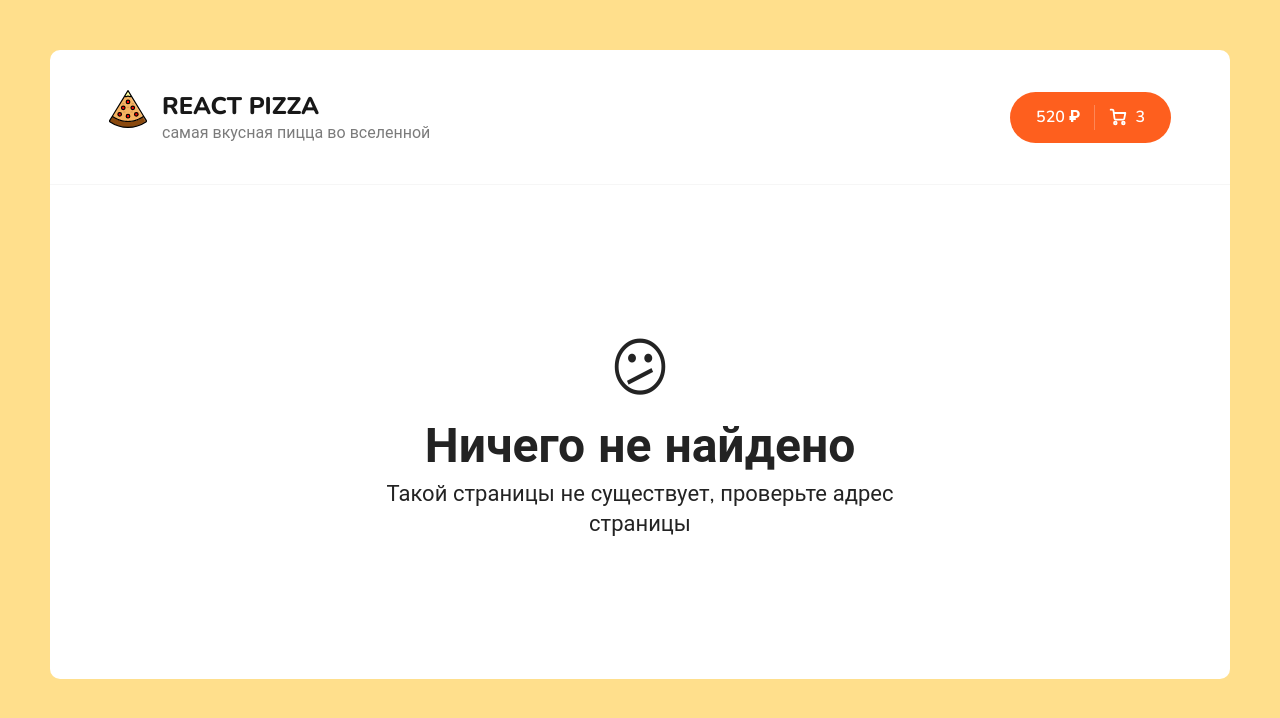
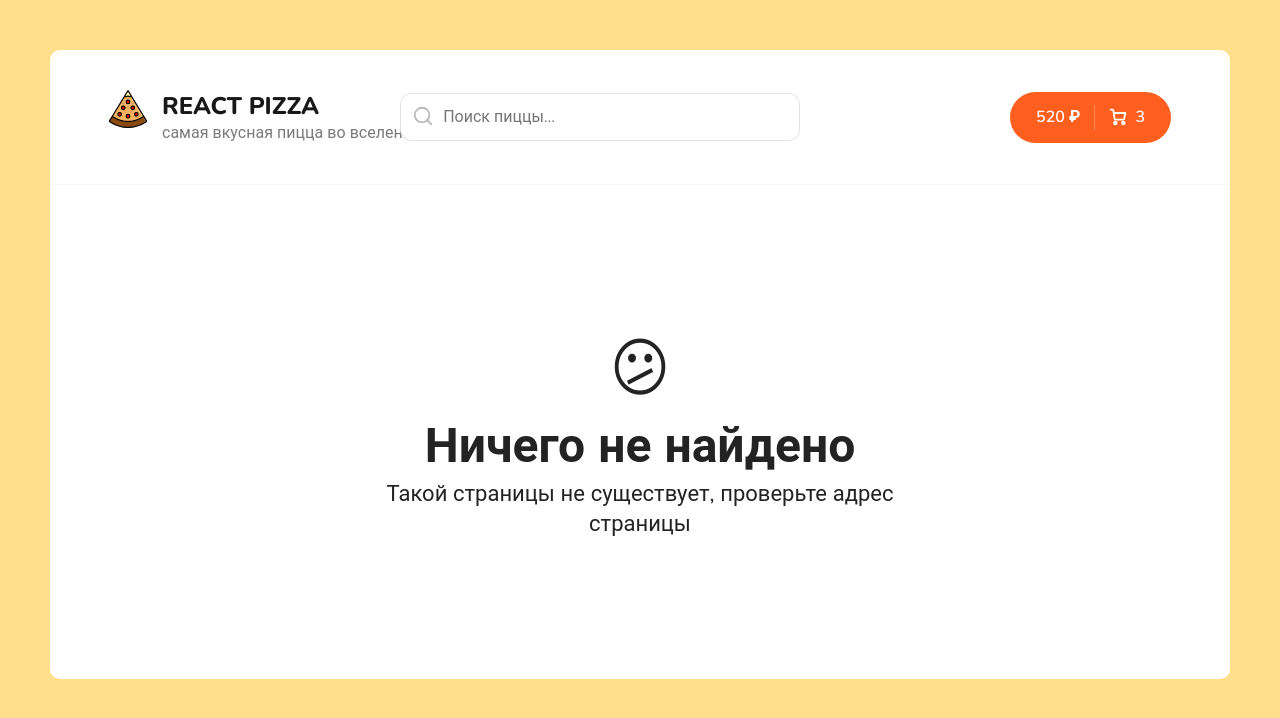
Before and after one commit to Romeli9/react-pizza, a React (Create React App) app: page /pizza/1 in a window 1280 px wide. Shown: the top 718 px of the page. Built offline with nearby package versions, Linux system fonts and the light colour scheme.

Commit message:
added search and sort

```diff
--- a/src/App.js
+++ b/src/App.js
@@ -1,4 +1,5 @@
 import { Routes, Route } from 'react-router-dom';
+import { useState } from 'react';
 
 import './scss/app.scss';
 import Header from './components/Header';
@@ -7,12 +8,14 @@ import Cart from './pages/Cart';
 import NotFound from './pages/NotFound';
 
 function App() {
+  const [searchValue, setSearchValue] = useState('');
+
   return (
     <div className="wrapper">
-      <Header />
+      <Header searchValue={searchValue} setSearchValue={setSearchValue} />
       <div className="content">
         <Routes>
-          <Route exact path="/" element={<Home />} />
+          <Route exact path="/" element={<Home searchValue={searchValue} />} />
           <Route exact path="/cart" element={<Cart />} />
           <Route exact path="*" element={<NotFound />} />
         </Routes>
--- a/src/components/Categories.jsx
+++ b/src/components/Categories.jsx
@@ -1,12 +1,6 @@
 import { useState } from 'react';
 
-function Categories() {
-  const [activeIndex, setActiveIndex] = useState(0);
-
-  const onClickCategory = (index) => {
-    setActiveIndex(index);
-  };
-
+function Categories({ categoryId, onClickCategory }) {
   const categoriesList = ['Все', 'Мясные', 'Вегетарианская', 'Гриль', 'Острые', 'Закрытые'];
 
   return (
@@ -16,7 +10,7 @@ function Categories() {
           <li
             key={ix}
             onClick={() => onClickCategory(ix)}
-            className={activeIndex === ix ? 'active' : ''}>
+            className={categoryId === ix ? 'active' : ''}>
             {category}
           </li>
         ))}
--- a/src/components/Header.jsx
+++ b/src/components/Header.jsx
@@ -1,8 +1,9 @@
 import { Link } from 'react-router-dom';
 
 import logoSvg from '../assets/img/pizza-logo.svg';
+import Search from './Search';
 
-function Header() {
+function Header({ searchValue, setSearchValue }) {
   return (
     <div className="header">
       <div className="container">
@@ -15,7 +16,7 @@ function Header() {
             </div>
           </div>
         </Link>
-
+        <Search searchValue={searchValue} setSearchValue={setSearchValue} />
         <div className="header__cart">
           <Link to="/cart" className="button button--cart">
             <span>520 ₽</span>
--- /dev/null
+++ b/src/components/Search/Search.module.scss
@@ -0,0 +1,42 @@
+.root {
+  position: relative;
+  left: -120px;
+}
+
+.input {
+  border: 1px solid rgba(0, 0, 0, 0.1);
+  padding: 12px 20px;
+  padding-left: 42px;
+  padding-right: 42px;
+  width: 400px;
+  border-radius: 12px;
+  font-size: 16px;
+  transition: all 0.15s ease-in-out;
+
+  &:focus {
+    border: 1px solid rgba(0, 0, 0, 0.2);
+  }
+}
+
+.searchIcon {
+  position: absolute;
+  width: 22px;
+  height: 22px;
+  opacity: 0.3;
+  top: 12px;
+  left: 12px;
+}
+
+.closeIcon {
+  position: absolute;
+  width: 22px;
+  height: 22px;
+  opacity: 0.3;
+  top: 12px;
+  right: 12px;
+  cursor: pointer;
+
+  &:hover {
+    opacity: 0.8;
+  }
+}
--- /dev/null
+++ b/src/components/Search/index.jsx
@@ -0,0 +1,46 @@
+import React from 'react';
+
+import styles from './Search.module.scss';
+
+function Search({ searchValue, setSearchValue }) {
+  console.log(styles);
+
+  return (
+    <div className={styles.root}>
+      <svg
+        className={styles.searchIcon}
+        fill="none"
+        height="24"
+        stroke="currentColor"
+        stroke-linecap="round"
+        stroke-linejoin="round"
+        stroke-width="2"
+        viewBox="0 0 24 24"
+        width="24"
+        xmlns="http://www.w3.org/2000/svg">
+        <circle cx="11" cy="11" r="8" />
+        <line x1="21" x2="16.65" y1="21" y2="16.65" />
+      </svg>
+      <input
+        value={searchValue}
+        onChange={(e) => setSearchValue(e.target.value)}
+        className={styles.input}
+        placeholder="Поиск пиццы..."></input>
+      {searchValue && (
+        <svg
+          onClick={() => setSearchValue('')}
+          className={styles.closeIcon}
+          version="1.1"
+          viewBox="0 0 24 24"
+          xmlns="http://www.w3.org/2000/svg">
+          <g id="grid_system" />
+          <g id="_icons">
+            <path d="M5.3,18.7C5.5,18.9,5.7,19,6,19s0.5-0.1,0.7-0.3l5.3-5.3l5.3,5.3c0.2,0.2,0.5,0.3,0.7,0.3s0.5-0.1,0.7-0.3   c0.4-0.4,0.4-1,0-1.4L13.4,12l5.3-5.3c0.4-0.4,0.4-1,0-1.4s-1-0.4-1.4,0L12,10.6L6.7,5.3c-0.4-0.4-1-0.4-1.4,0s-0.4,1,0,1.4   l5.3,5.3l-5.3,5.3C4.9,17.7,4.9,18.3,5.3,18.7z" />
+          </g>
+        </svg>
+      )}
+    </div>
+  );
+}
+
+export default Search;
--- a/src/components/Sort.jsx
+++ b/src/components/Sort.jsx
@@ -1,44 +1,43 @@
 import { useState } from 'react';
 
-function Sort() {
+function Sort({ sortType, onChangeType, order, onChangeOrder }) {
   const [isOpen, setIsOpen] = useState(false);
-  const [activeIndex, setActiveIndex] = useState(0);
 
-  const arraySort = ['популярности', 'цене', 'алфавиту'];
-
-  const sortName = arraySort[activeIndex];
+  const arraySort = [
+    { name: 'популярности', sortProperty: 'rating' },
+    { name: 'цене', sortProperty: 'price' },
+    { name: 'алфавиту', sortProperty: 'title' },
+  ];
 
   const onClickSort = (index) => {
     setIsOpen((prev) => !isOpen);
-    setActiveIndex(index);
+    onChangeType(index);
   };
 
   return (
     <div className="sort">
       <div className="sort__label">
-        <svg
-          width="10"
-          height="6"
-          viewBox="0 0 10 6"
-          fill="none"
-          xmlns="http://www.w3.org/2000/svg">
-          <path
-            d="M10 5C10 5.16927 9.93815 5.31576 9.81445 5.43945C9.69075 5.56315 9.54427 5.625 9.375 5.625H0.625C0.455729 5.625 0.309245 5.56315 0.185547 5.43945C0.061849 5.31576 0 5.16927 0 5C0 4.83073 0.061849 4.68424 0.185547 4.56055L4.56055 0.185547C4.68424 0.061849 4.83073 0 5 0C5.16927 0 5.31576 0.061849 5.43945 0.185547L9.81445 4.56055C9.93815 4.68424 10 4.83073 10 5Z"
-            fill="#2C2C2C"
-          />
-        </svg>
+        {order === 'asc' ? (
+          <span className="sort__label-order" onClick={() => onChangeOrder('desc')}>
+            ↑
+          </span>
+        ) : (
+          <span className="sort__label-order" onClick={() => onChangeOrder('asc')}>
+            ↓
+          </span>
+        )}
         <b>Сортировка по:</b>
-        <span onClick={() => setIsOpen((prev) => !isOpen)}>{sortName}</span>
+        <span onClick={() => setIsOpen((prev) => !isOpen)}>{sortType.name}</span>
       </div>
       {isOpen && (
         <div className="sort__popup">
           <ul>
-            {arraySort.map((sort, ix) => (
+            {arraySort.map((obj, ix) => (
               <li
                 key={ix}
-                onClick={() => onClickSort(ix)}
-                className={activeIndex === ix ? 'active' : ''}>
-                {sort}
+                onClick={() => onClickSort(obj)}
+                className={sortType.sortProperty === obj.sortProperty ? 'active' : ''}>
+                {obj.name}
               </li>
             ))}
           </ul>
--- a/src/index.js
+++ b/src/index.js
@@ -1,6 +1,6 @@
 import React from 'react';
 import ReactDOM from 'react-dom/client';
-import { BrowserRouter, Routes, Route } from 'react-router-dom';
+import { BrowserRouter } from 'react-router-dom';
 import './index.css';
 import App from './App';
 
--- a/src/pages/Home.jsx
+++ b/src/pages/Home.jsx
@@ -6,15 +6,29 @@ import PizzaBlock from '../components/PizzaBlock';
 import PizzaSkeleton from '../components/PizzaBlock/Skeleton';
 import axios from 'axios';
 
-function Home() {
+function Home({ searchValue }) {
   const [pizzas, setPizzas] = useState([]);
   const [isLoading, setIsLoading] = useState(true);
+
+  const [categoryId, setCategoryId] = useState(0);
+  const [sortType, setSortType] = useState({
+    name: 'популярности',
+    sortProperty: 'rating',
+  });
+
+  const [order, setOrder] = useState('asc');
 
   useEffect(() => {
     (async () => {
       try {
         setIsLoading(true);
-        const { data } = await axios.get('https://66b4405e9f9169621ea23974.mockapi.io/items');
+        const { data } = await axios.get(
+          `https://66b4405e9f9169621ea23974.mockapi.io/items?${
+            categoryId > 0 ? `category=${categoryId}` : ''
+          }&sortBy=${sortType.sortProperty}&order=${order}&${
+            searchValue ? `search=${searchValue}` : ''
+          }`,
+        );
 
         setPizzas(data);
       } catch (error) {
@@ -23,20 +37,24 @@ function Home() {
       setIsLoading(false);
     })();
     window.scrollTo(0, 0);
-  }, []);
+  }, [categoryId, sortType, order, searchValue]);
+
+  const skeletons = [...Array(10)].map((_, ix) => <PizzaSkeleton key={ix} />);
+  const items = pizzas.map((obj, ix) => <PizzaBlock key={ix} {...obj} isLoading={isLoading} />);
 
   return (
     <div className="container">
       <div className="content__top">
-        <Categories />
-        <Sort />
+        <Categories categoryId={categoryId} onClickCategory={(id) => setCategoryId(id)} />
+        <Sort
+          sortType={sortType}
+          onChangeType={(type) => setSortType(type)}
+          order={order}
+          onChangeOrder={(order) => setOrder(order)}
+        />
       </div>
       <h2 className="content__title">Все пиццы</h2>
-      <div className="content__items">
-        {isLoading
-          ? [...Array(10)].map((_, ix) => <PizzaSkeleton key={ix} />)
-          : pizzas.map((obj, ix) => <PizzaBlock key={ix} {...obj} isLoading={isLoading} />)}
-      </div>
+      <div className="content__items">{isLoading ? skeletons : items}</div>
     </div>
   );
 }
--- a/src/scss/components/_sort.scss
+++ b/src/scss/components/_sort.scss
@@ -18,6 +18,9 @@
       color: $orange;
       border-bottom: 1px dashed $orange;
       cursor: pointer;
+    }
+    &-order {
+      margin-right: 10px;
     }
   }
 
```
